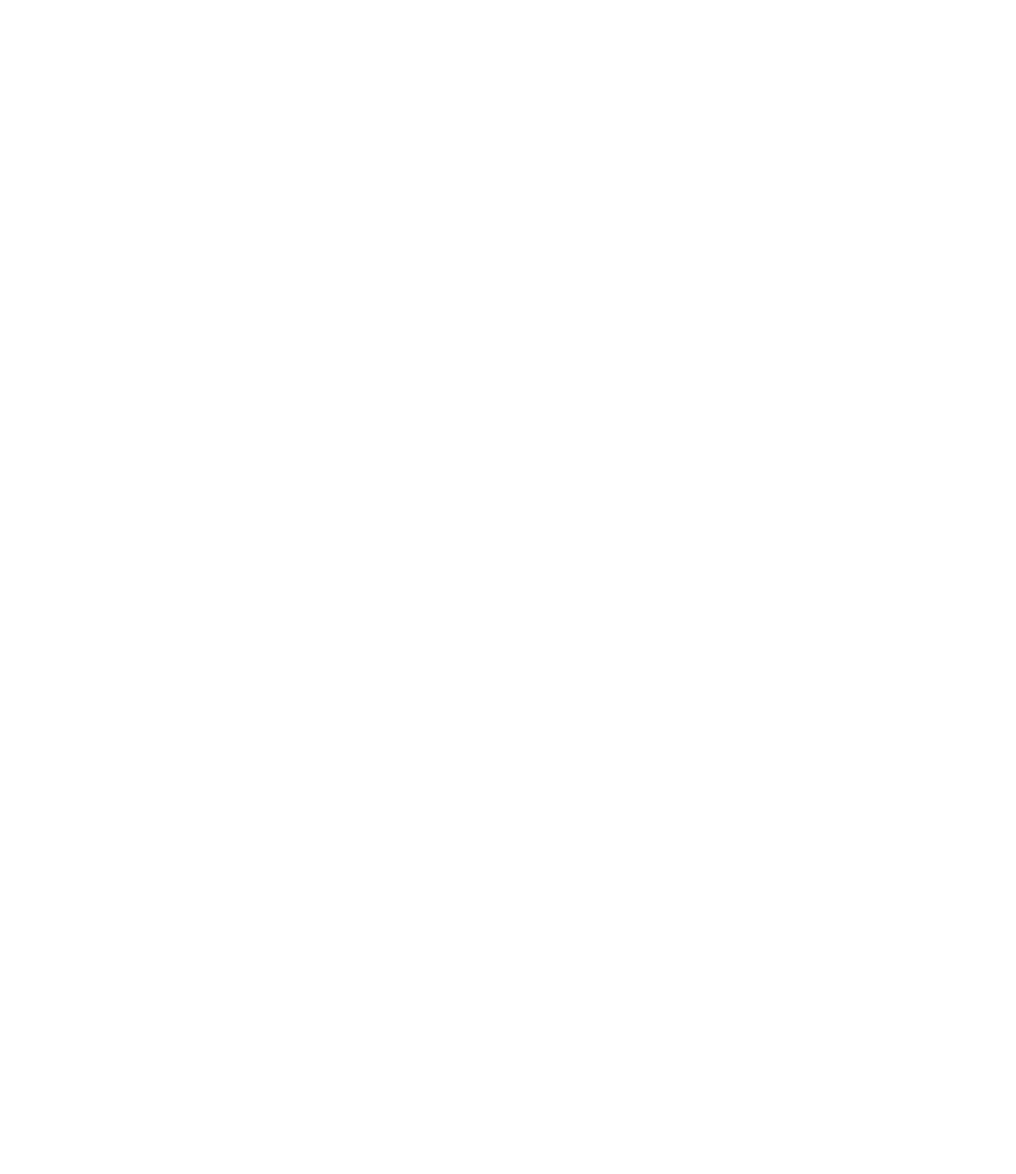
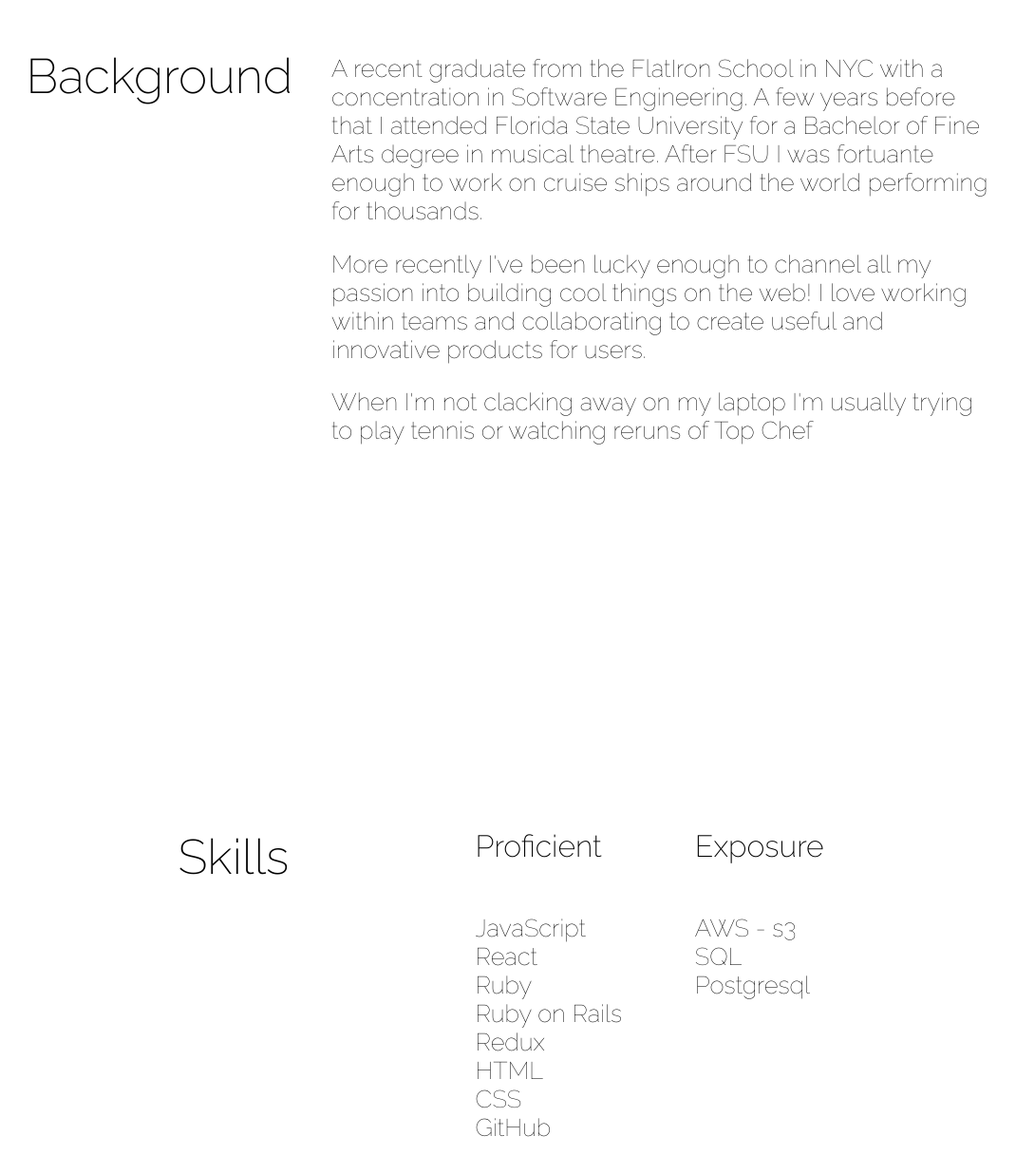
Before and after one commit to brianwlego/brianwlego.github.io, a React (Create React App) app in the folder portfolio/: page / in a window 1280 px wide. Shown: the part 894-2130 px from the top of the page at 95% size, without its empty margins (109-1179 px from the left). Before the commit the page ends 800 px from the top, so only its background shows below. Built offline with nearby package versions, Linux system fonts and the light colour scheme.

Commit message:
Added Intro, Background & Skills

```diff
--- a/portfolio/public/index.html
+++ b/portfolio/public/index.html
@@ -4,8 +4,7 @@
     <meta charset="utf-8" />
     <meta name="viewport" content="width=device-width, initial-scale=1" />
     <meta name="theme-color" content="#000000" />
-    <link rel="stylesheet"
-          href="https://fonts.googleapis.com/css?family=Raleway">
+    <link href="https://fonts.googleapis.com/css2?family=Raleway:ital,wght@0,100;0,200;0,300;0,500;1,200&display=swap" rel="stylesheet">
     <!--
       manifest.json provides metadata used when your web app is installed on a
       user's mobile device or desktop. See https://developers.google.com/web/fundamentals/web-app-manifest/
--- a/portfolio/src/App.css
+++ b/portfolio/src/App.css
@@ -1,9 +1,84 @@
-app{
-  font-family: 'Raleway';
+body{
+  font-family: 'Raleway', sans-serif;
 }
 
 .section {
   display: flex;
   flex-direction: column;
-  padding: 20%;
+  padding: 10% 10%;
+  height: 70vh;
 }
+
+
+/* INTRO */
+.intro h3{
+  font-weight: 200;
+  font-size: 4vw;
+}
+
+
+/************ BACKGROUND ***********/
+.background {
+  flex-direction: row;
+  justify-content: space-evenly;
+}
+#background-header{
+  width: 25vw;
+}
+#background-content{
+  width: 60vw;
+  margin-left: 4%;
+}
+.background h3{
+  text-align: right;
+  margin-top: 0;
+  font-size: 4vw;
+  font-weight: 200;
+}
+.background p{
+  margin-top: 1%;
+  font-size: 2vw;
+  font-weight: 100;
+}
+
+/***************** SKILLS ***************/
+.skills {
+  flex-direction: row;
+  justify-content: space-evenly;
+}
+#skills-header{
+  width: 25vw;
+  margin: 6px;
+}
+#skills-content{
+  display: flex;
+  justify-content: center;
+  width: 60vw;
+  margin: 6px;
+}
+#skills-content h5{
+  margin-top: 0;
+  font-size: 2.5vw;
+  font-weight: 200;
+}
+#skills-content p{
+  font-size: 2vw;
+  font-weight: 100;
+  margin: 0;
+}
+#proficient{
+  margin: 0 3vw 0 0;
+}
+#exposure{
+  margin: 0 0 0 3vw;
+}
+.skills h3{
+  padding-right: 5%;
+  text-align: right;
+  margin-top: 0;
+  font-size: 4vw;
+  font-weight: 200;
+}
+
+
+/************** PROJECTS *************/
--- a/portfolio/src/App.js
+++ b/portfolio/src/App.js
@@ -1,10 +1,14 @@
 import './App.css';
 import Intro from './components/Intro'
+import Background from './components/Background'
+import Skills from './components/Skills';
 
 function App() {
   return (
     <div className="App">
       <Intro />
+      <Background />
+      <Skills />
     </div>
   );
 }
--- /dev/null
+++ b/portfolio/src/components/Background.js
@@ -0,0 +1,22 @@
+import React from 'react'
+
+function Background(){
+
+
+  return(
+    <section className="section background">
+      <div id="background-header">
+        <h3>Background</h3>
+      </div>
+      <div id="background-content">
+        <p>A recent graduate from the FlatIron School in NYC with a concentration in Software Engineering. A few years before that I attended Florida State University for a Bachelor of Fine Arts degree in musical theatre. After FSU I was fortuante enough to work on cruise ships around the world performing for thousands.</p>
+
+        <p> More recently I've been lucky enough to channel all my passion into building cool things on the web! I love working within teams and collaborating to create useful and innovative products for users.</p>
+
+        <p>When I'm not clacking away on my laptop I'm usually trying to play tennis or watching reruns of Top Chef</p>
+      </div>
+    </section>
+  )
+}
+
+export default Background
--- a/portfolio/src/components/Intro.js
+++ b/portfolio/src/components/Intro.js
@@ -6,7 +6,7 @@ function Intro() {
   return (
     <section className="section intro">
       <h3>Hi!</h3>
-      <h3>I'm Brian Lego, a full-stack web developer.  </h3>
+      <h3>I'm Brian Lego, a full-stack software engineer with a passion for building useful web applications.  </h3>
     </section>
   )
 }
--- /dev/null
+++ b/portfolio/src/components/Skills.js
@@ -0,0 +1,33 @@
+import React from 'react'
+
+function Skills(){
+
+  return(
+    <section className="section skills">
+      <div id="skills-header">
+        <h3>Skills</h3>
+      </div>
+      <div id="skills-content">
+        <div id="proficient">
+          <h5>Proficient</h5>
+          <p>JavaScript</p>
+          <p>React</p>
+          <p>Ruby</p>
+          <p>Ruby on Rails</p>
+          <p>Redux</p>
+          <p>HTML</p>
+          <p>CSS</p>
+          <p>GitHub</p>
+        </div>
+        <div id="exposure">
+          <h5>Exposure</h5>
+          <p>AWS - s3</p>
+          <p>SQL</p>
+          <p>Postgresql</p>
+        </div>
+      </div>
+    </section>
+  )
+}
+
+export default Skills
```
